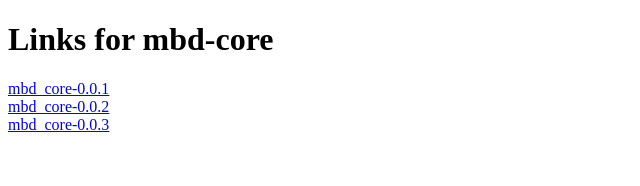
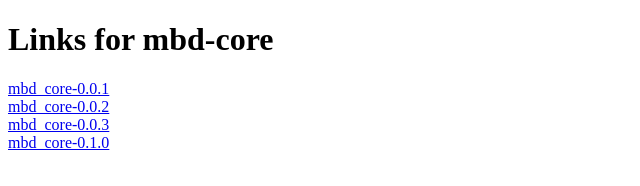
Before and after one commit to ZKAI-Network/mbd-pypi-index, a plain HTML site: page mbd-core/index.html in a window 1280 px wide. Shown: the whole page, without its empty margins (0-640 px from the left). Drawn offline with Linux system fonts and the light colour scheme.

Commit message:
Update index.html

```diff
--- a/mbd-core/index.html
+++ b/mbd-core/index.html
@@ -8,5 +8,6 @@
     <a href="git+https://github.com/ZKAI-Network/mbd-core.git@v0.0.1#egg=mbd_core-0.0.1+release" data-requires-python="&gt;=3.10">mbd_core-0.0.1</a><br/>
     <a href="git+https://github.com/ZKAI-Network/mbd-core.git@v0.0.2#egg=mbd_core-0.0.2+release" data-requires-python="&gt;=3.10">mbd_core-0.0.2</a><br/>
     <a href="git+https://github.com/ZKAI-Network/mbd-core.git#egg=mbd_core-0.0.3+release" data-requires-python="&gt;=3.10">mbd_core-0.0.3</a><br/>
+    <a href="git+https://github.com/ZKAI-Network/mbd-core.git#egg=mbd_core-0.1.0+release" data-requires-python="&gt;=3.10">mbd_core-0.1.0</a><br/>
   </body>
 </html>
```
